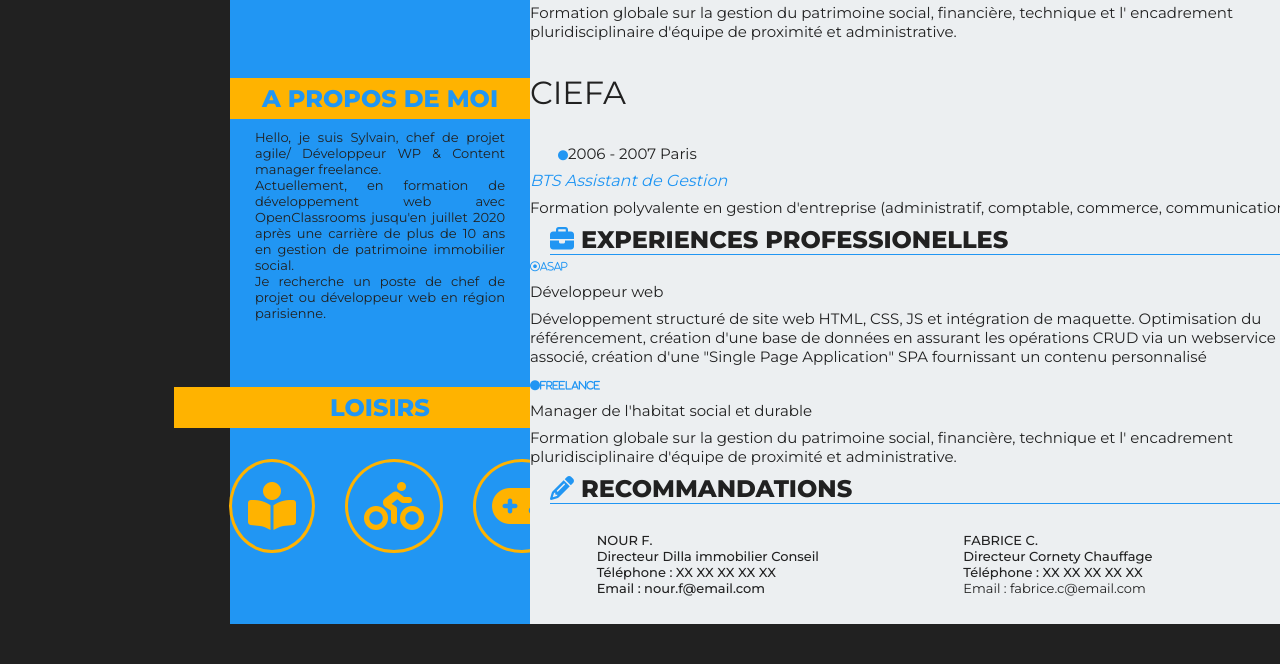
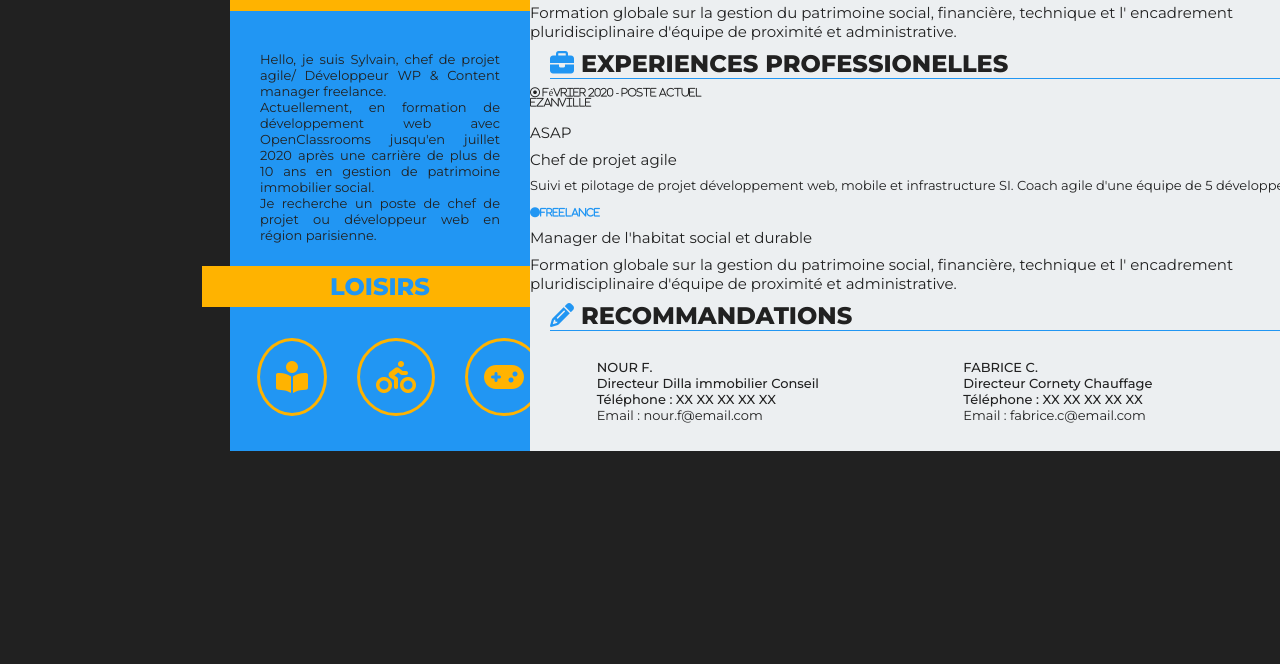
Before and after one commit to syl20pro/cv.oc, a plain HTML site: page index.html in a window 1280 px wide. Shown: the part 708-1372 px from the top of the page. After the commit the page ends 1199 px from the top, so only its background shows below. Drawn offline with Linux system fonts and the light colour scheme.

Commit message:
corrections mineures
correction recommandations + ajout div sur expériences + padding sur a propos

```diff
--- a/css/styles.css
+++ b/css/styles.css
@@ -147,9 +147,9 @@ header {
     list-style-type: none;
 }
 .about-content {
-    padding-left: 25px;
-    padding-right: 25px;
+    padding: 30px;
     height: 160px;
+    font-size: small;
 }
 
 .icons-hobbies {
--- a/index.html
+++ b/index.html
@@ -56,9 +56,9 @@
           <section>
             <h2>LOISIRS</h2>
               <ul class="icons-hobbies">
-                <li class="fas fa-book-reader fa-3x"> </li>
-                <li class="fas fa-biking fa-3x"> </li>
-                <li class="fas fa-gamepad fa-3x"> </li>
+                <li class="fas fa-book-reader fa-2x"> </li>
+                <li class="fas fa-biking fa-2x"> </li>
+                <li class="fas fa-gamepad fa-2x"> </li>
               </ul>
           </section>
         </div>
@@ -87,23 +87,21 @@
               <i class="resume-description">Manager de l'habitat social et durable</i>
               <p>Formation globale sur la gestion du patrimoine social, financière, technique et l' encadrement pluridisciplinaire
                 d'équipe de proximité et administrative.</p>
-              <h3>CIEFA</h3>
-          <div class="date-city">
-            <p><span class="fas fa-circle items-yellow"> </span>2006 - 2007 Paris</p>
-          </div>
-            <i class="resume-description">BTS Assistant de Gestion</i>
-            <p>Formation polyvalente en gestion d'entreprise (administratif, comptable, commerce, communication).</p>
           </section>
 
           <!--Section Expériences professionnelles-->
           <section>
             <h2><span class="fas fa-briefcase items-yellow"></span> EXPERIENCES PROFESSIONELLES</h2>
             <div class="resume-content">
-              <i class="far fa-dot-circle">ASAP</i>
-                <p class="resume-description">Développeur web</p>
-                <p>Développement structuré de site web HTML, CSS, JS et intégration de maquette. Optimisation du référencement,
-                création d'une base de données en assurant les opérations CRUD via un webservice associé, création d'une "Single
-                Page Application" SPA fournissant un contenu personnalisé</p>
+              <div class="resume-date">
+                <p class="far fa-dot-circle mini-text"> Février 2020 - Poste actuel<br>
+                Ezanville</p>
+              </div>
+              <div class="resume-title-content">
+                <p>ASAP</p>
+                <p class="resume-description">Chef de projet agile</p>
+                <p class="mini-text">Suivi et pilotage de projet développement web, mobile et infrastructure SI. Coach agile d'une équipe de 5 développeurs</p>
+              </div>
               <i class="fas fa-circle">FREELANCE</i>
                 <p class="resume-description">Manager de l'habitat social et durable</p>
                 <p>Formation globale sur la gestion du patrimoine social, financière, technique et l' encadrement pluridisciplinaire
@@ -119,10 +117,10 @@
               <p class="mini-text-strong">NOUR F.<br>
               Directeur Dilla immobilier Conseil<br>
               Téléphone : XX XX XX XX XX<br>
-              Email : nour.f@email.com</p>
+              <span class="mini-text">Email : nour.f@email.com</span></p>
             </div>
             <div class="reco">
-              <p class="mini-text-strong"><span>FABRICE C.</span><br>
+              <p class="mini-text-strong">FABRICE C.<br>
               Directeur Cornety Chauffage<br>
               Téléphone : XX XX XX XX XX<br>
               <span class="mini-text">Email : fabrice.c@email.com</span></p>
```
